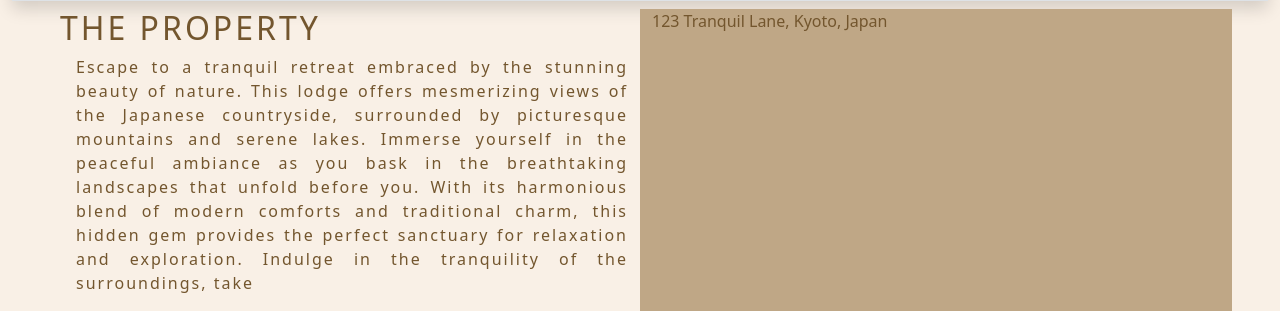
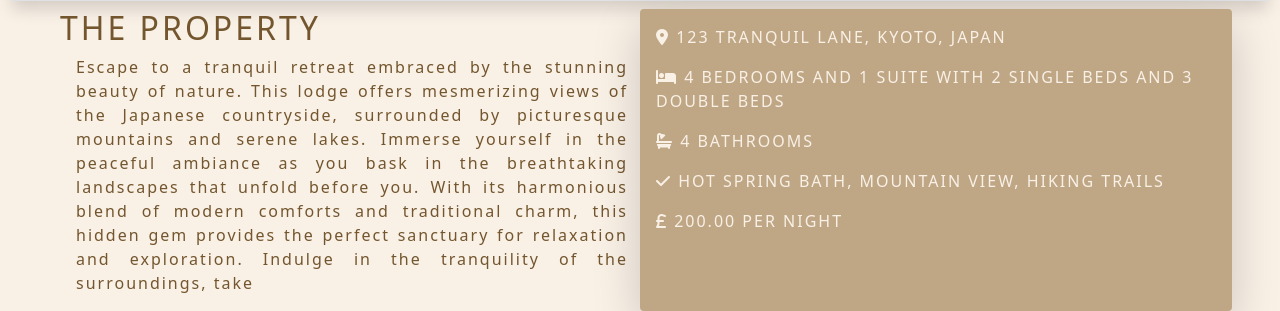
Before and after one commit to felipesandoli/ci_pp5_thebodhitree, a Django app: page /property/1/ in a window 1280 px wide. Shown: the part 1189-1500 px from the top of the page. Run offline with Django 4.2, Linux system fonts and the light colour scheme; data comes from the database, SQL or seed files in the repository; some libraries are stand-ins or nearby versions.

Commit message:
Finish property details page

```diff
--- a/property/models.py
+++ b/property/models.py
@@ -10,7 +10,7 @@ class Amenity(models.Model):
     name = models.CharField(max_length=20)
 
     def __str__(self):
-        return self.name
+        return self.name.replace('_', ' ')
 
 
 class Property(models.Model):
--- a/property/templates/property/property_details.html
+++ b/property/templates/property/property_details.html
@@ -19,10 +19,24 @@
             <div class="row custom-text-dark px-5 pt-2">
                 <div class="col-12 col-md-6">
                     <h2>The Property</h2>
-                    <p class="custom-text-dark description ps-3">{{ property.description }}</p>
+                    <p class="custom-text-dark description text-space ps-3">{{ property.description }}</p>
                 </div>
-                <div class="col-12 col-md-6 custom-bg-dark">
-                    <div class="col">{{ property.address }}, {{ property.city }}, {{ property.country.name }}</div>
+                <div class="col-12 col-md-6 p-3 custom-bg-dark custom-text-light rounded-1 shadow-lg text-space text-uppercase align-middle">
+                    <div class="col pb-3">
+                            <i class="fa-sharp fa-solid fa-location-dot"></i> {{ property.address }}, {{ property.city }}, {{ property.country.name }}
+                    </div>
+                    <div class="col pb-3">
+                        <i class="fa-sharp fa-solid fa-bed"></i> {{ property.rooms }} bedrooms and {{ property.suites }} suite{% if property.suites > 1 %}s{% endif %} with {{ property.single_beds }} single bed{% if property.single_beds > 1 %}s{% endif %} and {{ property.double_beds }} double bed{% if property.double_beds > 1 %}s{% endif %}
+                    </div>
+                    <div class="col pb-3">
+                        <i class="fa-sharp fa-solid fa-bath"></i> {{ property.number_of_bathrooms }} bathrooms
+                    </div>
+                    <div class="col pb-3">
+                        <i class="fa-sharp fa-solid fa-check"></i> {% for amenity in amenities %}{{ amenity }}{% if not forloop.last %}, {% endif %} {% endfor %}
+                    </div>
+                    <div class="col pb-3">
+                        <i class="fa-sharp fa-solid fa-sterling-sign"></i> {{ property.price_per_night }} per night
+                    </div>
                 </div>
             </div>
         </div>
--- a/property/views.py
+++ b/property/views.py
@@ -5,8 +5,10 @@ from .models import Property
 def property_details(request, id):
     """Displays property full details"""
     property = get_object_or_404(Property, pk=id)
+    amenities = property.amenities.all()
     template = 'property/property_details.html'
     context = {
-        'property': property
+        'property': property,
+        'amenities': amenities
     }
     return render(request, template, context)
--- a/static/css/base.css
+++ b/static/css/base.css
@@ -11,8 +11,8 @@ section {
     font-family: 'Cabin', sans-serif;
 }
 
-.custom-text-ligh {
-    color: #bfa786;
+.custom-text-light {
+    color: #f9f0e6;
 }
 
 .custom-text-dark,
@@ -115,6 +115,9 @@ h1, h2, h3 {
 
 .description {
     text-align: justify;
+}
+
+.text-space {
     letter-spacing: 2px;
 }
 
```
